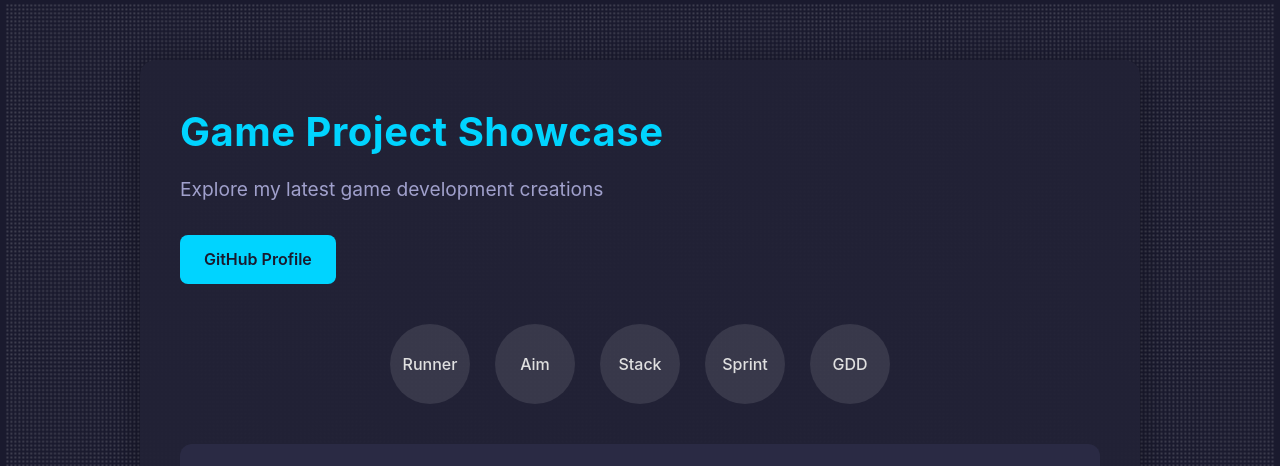
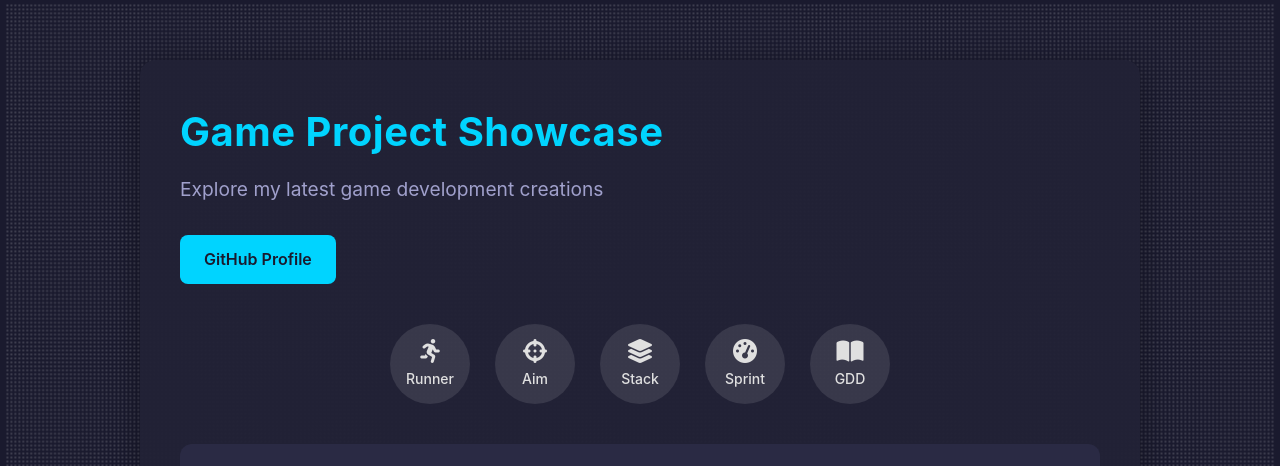
Before and after one commit to ravisairockey/Game-Proto, a plain HTML site: page index.html in a window 1280 px wide. Shown: the top 466 px of the page. Drawn offline with Linux system fonts and the light colour scheme.

Commit message:
Update index.html

```diff
--- a/index.html
+++ b/index.html
@@ -1,124 +1,4 @@
-<!-- <!DOCTYPE html>
-<html lang="en">
-<head>
-    <meta charset="UTF-8">
-    <meta name="viewport" content="width=device-width, initial-scale=1.0">
-    <title>Game Project Presentations</title>
-    <style>
-        body {
-            font-family: Arial, sans-serif;
-            text-align: center;
-            background-color: black;
-            color: white;
-            margin: 0;
-            padding: 0;
-            overflow-y: auto;
-        }
-
-        .stars {
-            position: fixed;
-            width: 100%;
-            height: 100%;
-            top: 0;
-            left: 0;
-            z-index: -1;
-            background: radial-gradient(circle, rgba(255,255,255,0.3) 1px, transparent 1px);
-            background-size: 3px 3px;
-            animation: twinkle 2s infinite alternate;
-        }
-
-        @keyframes twinkle {
-            from { opacity: 0.8; }
-            to { opacity: 1; }
-        }
-
-        .container {
-            max-width: 900px;
-            margin: 50px auto;
-            padding: 20px;
-            background: rgba(30, 30, 30, 0.9);
-            border-radius: 10px;
-            box-shadow: 0px 4px 10px rgba(255, 255, 255, 0.2);
-            transition: transform 0.3s ease-in-out;
-        }
-        .container:hover {
-            transform: scale(1.02);
-        }
-        h1 {
-            margin-bottom: 20px;
-            font-size: 2em;
-            letter-spacing: 1px;
-        }
-        .project {
-            margin: 20px 0;
-            padding: 15px;
-            background: rgba(51, 51, 51, 0.8);
-            border-radius: 8px;
-            box-shadow: 0px 4px 6px rgba(255, 255, 255, 0.1);
-            transition: transform 0.3s ease-in-out, background 0.3s;
-        }
-        .project:hover {
-            transform: scale(1.05);
-            background: rgba(68, 68, 68, 0.9);
-        }
-        .embed-container {
-            position: relative;
-            width: 100%;
-            height: 0;
-            padding-top: 56.25%;
-            overflow: hidden;
-            border-radius: 8px;
-        }
-        iframe {
-            position: absolute;
-            width: 100%;
-            height: 100%;
-            top: 0;
-            left: 0;
-            border: none;
-        }
-        a {
-            color: #00bfff;
-            text-decoration: none;
-            font-weight: bold;
-            transition: color 0.3s ease;
-        }
-        a:hover {
-            color: #ff4500;
-        }
-    </style>
-</head>
-<body>
-    <div class="stars"></div>
-    <div class="container">
-        <h1>My Game Projects</h1>
-        <p>Check out my presentations for my latest game projects!</p>
-
-        <div class="project">
-            <h2>UNITY GAME LEVEL</h2>
-            <div class="embed-container">
-                <iframe loading="lazy" src="https://www.canva.com/design/DAGY7CNbUxQ/f9V36WdFFvCxvS4_qffdqw/view?embed" allowfullscreen="allowfullscreen" allow="fullscreen"></iframe>
-            </div>
-            <p><a href="https://www.canva.com/design/DAGY7CNbUxQ/f9V36WdFFvCxvS4_qffdqw/view?utm_content=DAGY7CNbUxQ&utm_campaign=designshare&utm_medium=embeds&utm_source=link" target="_blank" rel="noopener">View on Canva</a></p>
-        </div>
-
-        <div class="project">
-            <h2>UNREAL ENGINE LEVEL</h2>
-            <div class="embed-container">
-                <iframe loading="lazy" src="https://www.canva.com/design/DAGY7WOBRXw/f2Ex3bdI36j5u-Mg3-yvZQ/view?embed" allowfullscreen="allowfullscreen" allow="fullscreen"></iframe>
-            </div>
-            <p><a href="https://www.canva.com/design/DAGY7WOBRXw/f2Ex3bdI36j5u-Mg3-yvZQ/view?utm_content=DAGY7WOBRXw&utm_campaign=designshare&utm_medium=embeds&utm_source=link" target="_blank" rel="noopener">View on Canva</a></p>
-        </div>
-    </div>
-</body>
-</html>
- -->
-
-
-
-
-
- <!DOCTYPE html>
+<!DOCTYPE html>
 <html lang="en">
 <head>
     <meta charset="UTF-8">
@@ -273,6 +153,7 @@
             justify-content: center;
             gap: 25px;
             margin: 40px 0;
+            flex-wrap: wrap;
         }
 
         .game-icon {
@@ -281,11 +162,12 @@
             background: rgba(255, 255, 255, 0.1);
             border-radius: 50%;
             display: flex;
+            flex-direction: column;
             align-items: center;
             justify-content: center;
             text-decoration: none;
             color: #e0e0e0;
-            font-size: 16px;
+            font-size: 14px;
             font-weight: 500;
             transition: transform 0.3s ease, background 0.3s ease, box-shadow 0.3s ease;
         }
@@ -295,7 +177,14 @@
             color: #1a1a2e;
             box-shadow: 0 5px 20px rgba(0, 212, 255, 0.5);
         }
+
+        .game-icon i {
+            font-size: 24px;
+            margin-bottom: 5px;
+        }
     </style>
+    <!-- Add Font Awesome for icons -->
+    <link rel="stylesheet" href="https://cdnjs.cloudflare.com/ajax/libs/font-awesome/6.0.0-beta3/css/all.min.css">
 </head>
 <body>
     <div class="stars"></div>
@@ -306,11 +195,26 @@
         <a href="https://github.com/ravisairockey" target="_blank" class="github-btn">GitHub Profile</a>
 
         <div class="games-container">
-            <a href="https://ravisairockey.github.io/EndlessRunner/" target="_blank" class="game-icon">Runner</a>
-            <a href="https://ravisairockey.github.io/Aim-Trainer.github.io/" target="_blank" class="game-icon">Aim</a>
-            <a href="https://ravisairockey.github.io/stack-game.github.io/" target="_blank" class="game-icon">Stack</a>
-            <a href="https://ravisairockey.github.io/sprit.rsv.github.io/" target="_blank" class="game-icon">Sprint</a>
-            <a href="https://ravisairockey.github.io/BloodRush-Gdd/" target="_blank" class="game-icon">GDD</a>
+            <a href="https://ravisairockey.github.io/EndlessRunner/" target="_blank" class="game-icon">
+                <i class="fas fa-running"></i>
+                Runner
+            </a>
+            <a href="https://ravisairockey.github.io/Aim-Trainer.github.io/" target="_blank" class="game-icon">
+                <i class="fas fa-crosshairs"></i>
+                Aim
+            </a>
+            <a href="https://ravisairockey.github.io/stack-game.github.io/" target="_blank" class="game-icon">
+                <i class="fas fa-layer-group"></i>
+                Stack
+            </a>
+            <a href="https://ravisairockey.github.io/sprit.rsv.github.io/" target="_blank" class="game-icon">
+                <i class="fas fa-tachometer-alt"></i>
+                Sprint
+            </a>
+            <a href="https://ravisairockey.github.io/BloodRush-Gdd/" target="_blank" class="game-icon">
+                <i class="fas fa-book-open"></i>
+                GDD
+            </a>
         </div>
 
         <div class="project">
```
